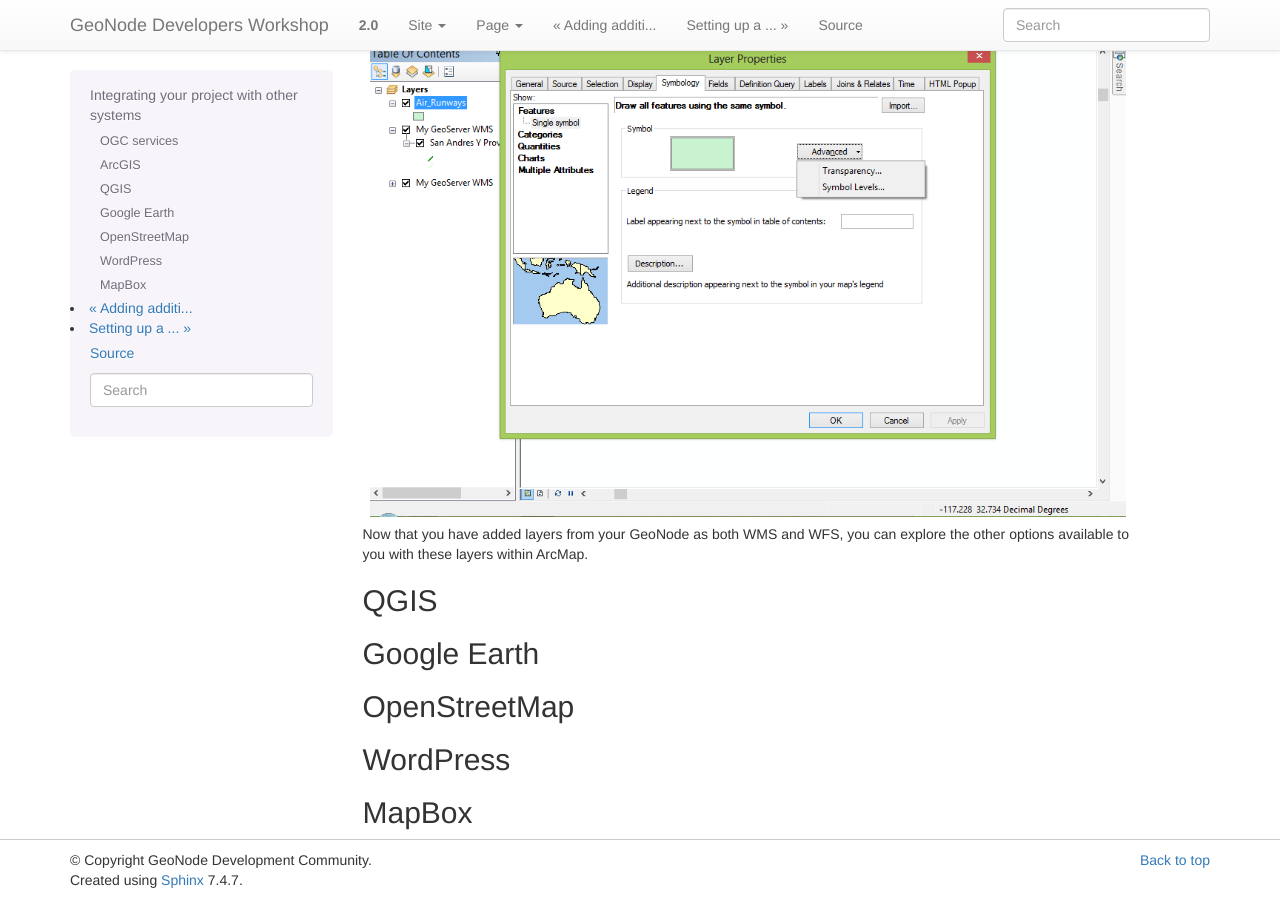
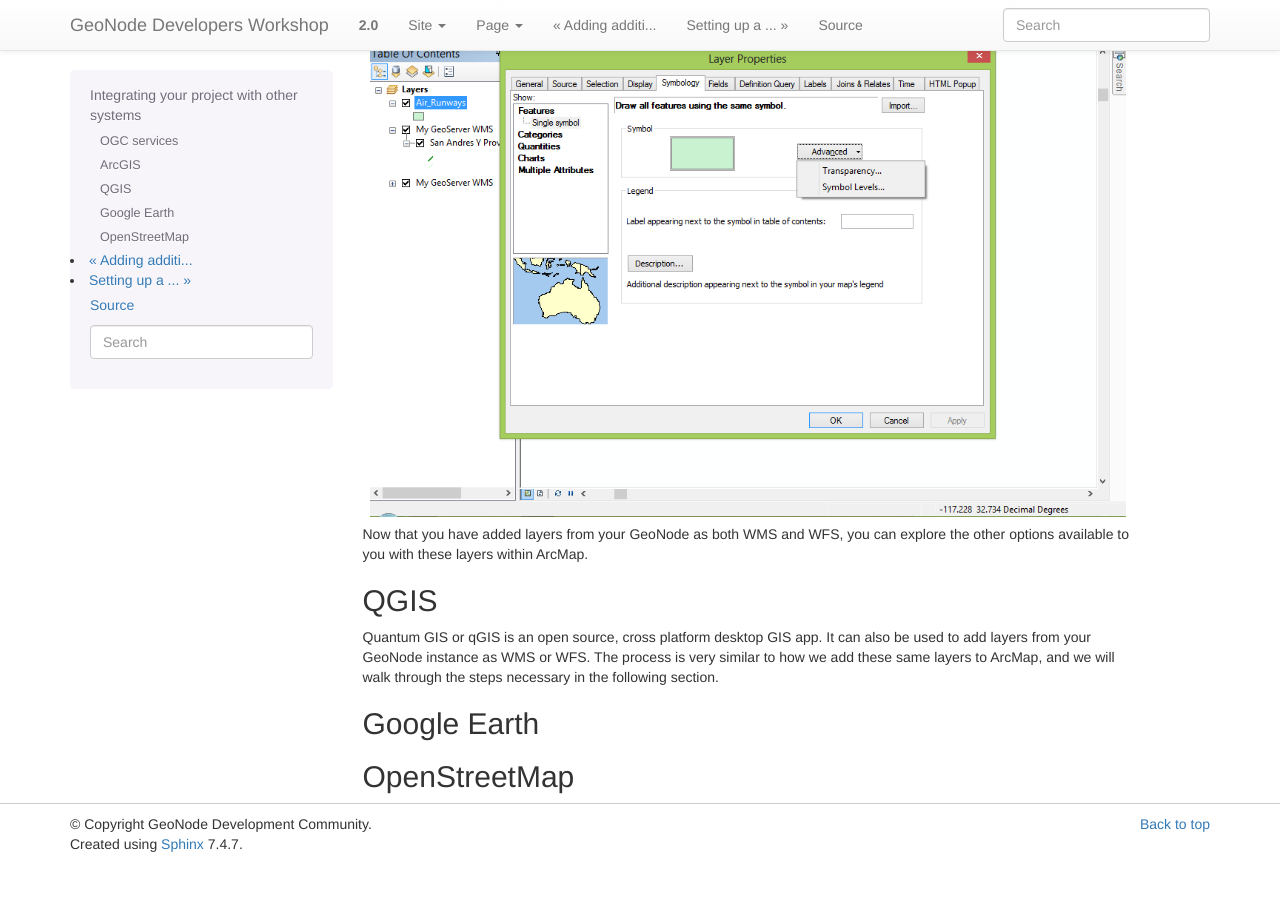
Before and after one commit to lucacasagrande/geonode-workshops, a Sphinx documentation site: the page built from devel/doc/projects/integration.rst, in a window 1280 px wide and 900 px high, scrolled down 12402 px. Built offline with Sphinx 7.4.7, drawn with Linux system fonts in a browser that asks for light colours; after the commit the page ends 13266 px from its top, so only the background shows below that.

Commit message:
Minor edits/removal in Integration section

```diff
--- a/devel/doc/projects/integration.rst
+++ b/devel/doc/projects/integration.rst
@@ -103,14 +103,12 @@
 QGIS
 ----
 
+Quantum GIS or qGIS is an open source, cross platform desktop GIS app. It can also be used to add layers from your GeoNode instance as WMS or WFS. The process is very similar to how we add these same layers to ArcMap, and we will walk through the steps necessary in the following section.
+
+
+
 Google Earth
 ------------
 
 OpenStreetMap
 -------------
-
-WordPress
----------
-
-MapBox
-------
```
